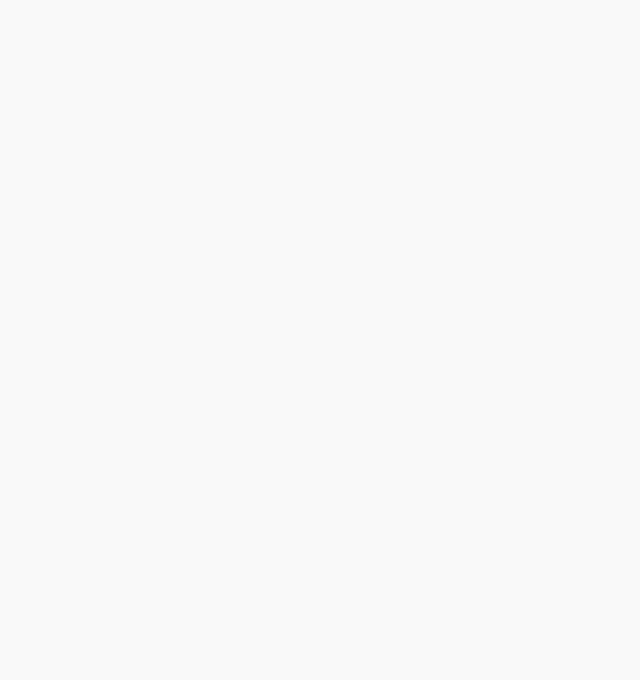
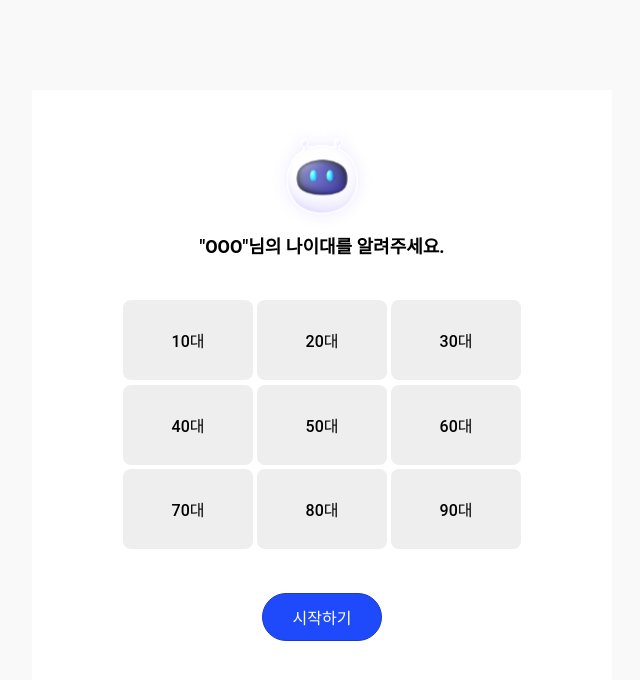
Before and after one commit to Software-High-School-United-Hackathon/Front, a React (Create React App) app in the folder front/: page /age in a window 1280 px wide. Shown: the top 680 px of the page, without its empty margins (318-958 px from the left). Built offline with nearby package versions, Linux system fonts and the light colour scheme; a web font is replaced by a local one.

Commit message:
feat: recoil 추가

```diff
--- a/front/package.json
+++ b/front/package.json
@@ -14,6 +14,7 @@
     "react-dom": "^18.2.0",
     "react-router-dom": "^6.4.1",
     "react-scripts": "5.0.1",
+    "recoil": "^0.7.5",
     "styled-components": "^5.3.6",
     "typescript": "^4.8.4",
     "web-vitals": "^2.1.4"
--- a/front/src/App.tsx
+++ b/front/src/App.tsx
@@ -1,10 +1,13 @@
 import React from "react";
 import Router from "./router";
+import { RecoilRoot } from "recoil";
 
 function App() {
   return (
     <div>
-      <Router />
+      <RecoilRoot>
+        <Router />
+      </RecoilRoot>
     </div>
   );
 }
--- a/front/src/components/start/AgeGroup.tsx
+++ b/front/src/components/start/AgeGroup.tsx
@@ -1,7 +1,107 @@
 import styled from "styled-components";
+import robot from "../../assets/imgs/robot.svg";
+import DefaultBtn from "../common/DefaultBtn";
+
+interface AgeBox {
+  age: string;
+}
+
+const AgeData = {
+  ageList: [
+    { age: "10대", value: 10 },
+    { age: "20대", value: 20 },
+    { age: "30대", value: 30 },
+    { age: "40대", value: 40 },
+    { age: "50대", value: 50 },
+    { age: "60대", value: 60 },
+    { age: "70대", value: 70 },
+    { age: "80대", value: 80 },
+    { age: "90대", value: 90 },
+  ],
+};
+
+const AgeBox = ({ age }: AgeBox) => {
+  return (
+    <BoxWrapper>
+      <p>{age}</p>
+    </BoxWrapper>
+  );
+};
 
 const AgeGroup = () => {
-  return <></>;
+  return (
+    <Wrapper>
+      <InputBox>
+        <img src={robot} alt="robot" />
+        <Description>"OOO"님의 나이대를 알려주세요.</Description>
+        <BoxDiv>
+          {AgeData.ageList.map((data) => (
+            <>
+              <AgeBox age={data.age} />
+            </>
+          ))}
+        </BoxDiv>
+        <div className="btnDiv">
+          <DefaultBtn defaultColor={true} value="시작하기" />
+        </div>
+      </InputBox>
+    </Wrapper>
+  );
 };
 
+const Wrapper = styled.div`
+  margin-top: 90px;
+  display: flex;
+  justify-content: center;
+  align-items: center;
+`;
+
+const InputBox = styled.div`
+  width: 580px;
+  height: 700px;
+  background-color: ${({ theme }) => theme.color.White};
+  display: flex;
+  flex-direction: column;
+  justify-content: centers;
+  align-items: center;
+  > img {
+    padding-top: 30px;
+    width: 104px;
+    height: 112px;
+  }
+  .btnDiv {
+    margin-top: 43px;
+  }
+`;
+
+const Description = styled.p`
+  font-weight: 600;
+  font-size: 18px;
+`;
+
+const BoxDiv = styled.div`
+  margin-top: 42px;
+  width: 410px;
+  height: 250px;
+  gap: 4px;
+  display: flex;
+  justify-content: center;
+  flex-wrap: wrap;
+`;
+
+// AgeBox style
+const BoxWrapper = styled.div`
+  width: 130px;
+  height: 80px;
+  background-color: ${({ theme }) => theme.color.Box_Gray};
+  border-radius: 8px;
+  display: flex;
+  justify-content: center;
+  align-items: center;
+  > p {
+    font-weight: 500;
+    font-size: 16px;
+  }
+`;
+
 export default AgeGroup;
--- a/front/src/style/theme.ts
+++ b/front/src/style/theme.ts
@@ -10,6 +10,7 @@ export const theme = {
     Dark_Gray: "#999CA0",
     Gray: "#D8DADF",
     Light_Gray: "#EEEEF3",
+    Box_Gray: "#EEEEEE",
 
     BG: "#F9F9F9",
     White: "#FFFFFF",
```
Also changed, not shown: 1 other file (tests, documents, lock files or other folders).
